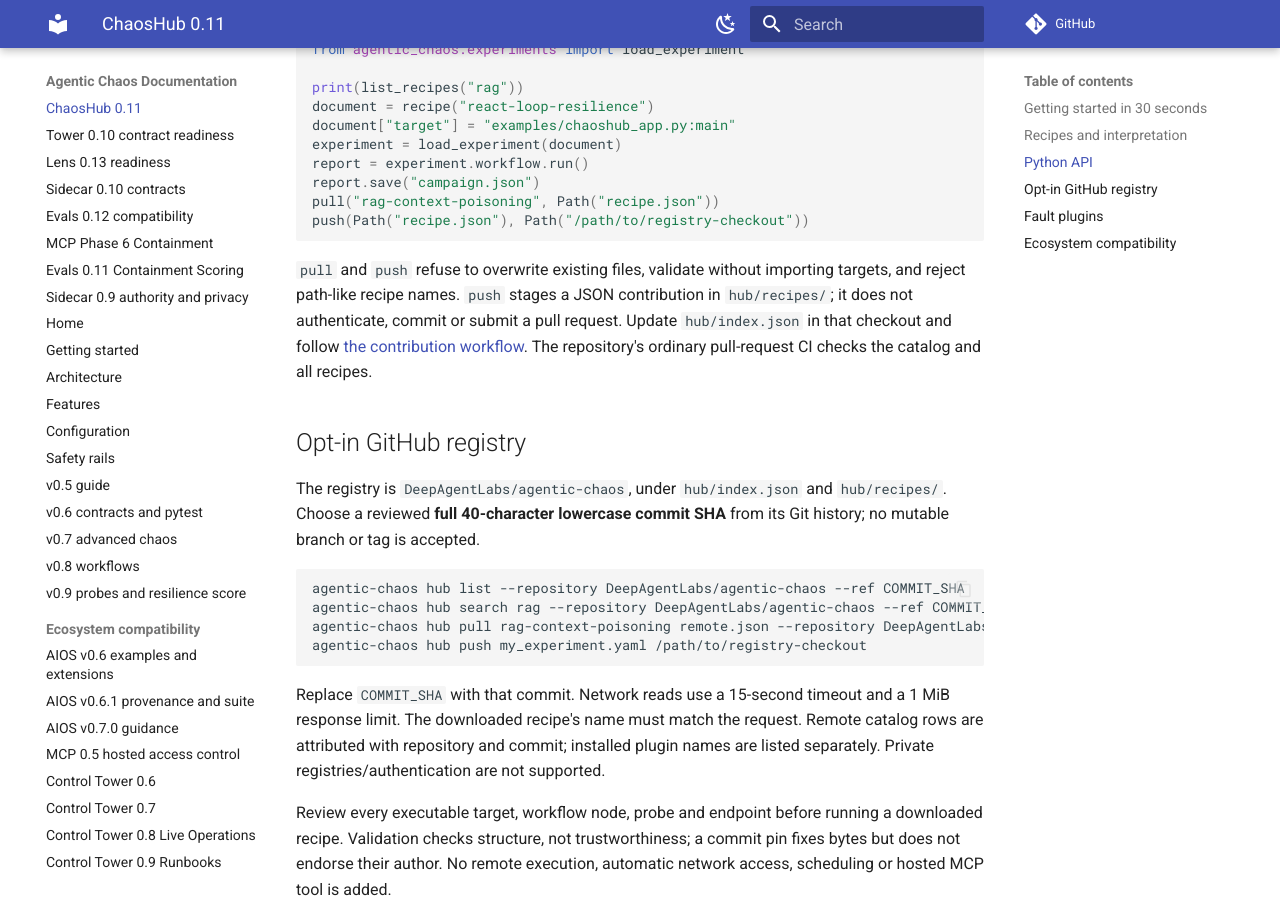
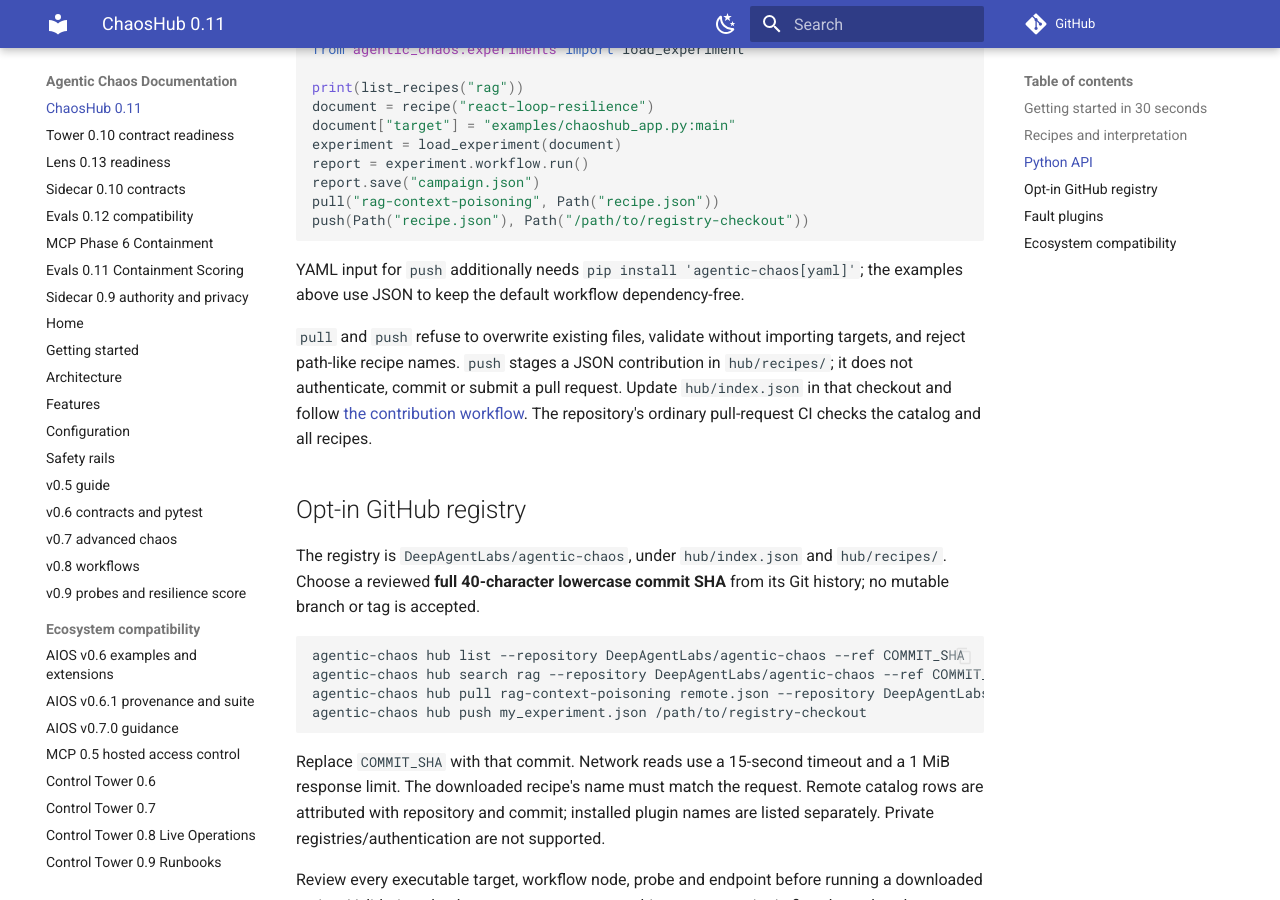
Before and after one commit to DeepAgentLabs/agentic-chaos, an MkDocs documentation site: the page built from docs/v0.11.md, in a window 1280 px wide and 900 px high, scrolled down 1819 px. Built offline with MkDocs 1.6.1 and Material for MkDocs 9.7.7, drawn with Linux system fonts in a browser that asks for light colours; comment, search, counter and statistics services are not loaded.

Commit message:
docs(hub): address Copilot by keeping contribution quickstarts YAML-optional

````diff
--- a/docs/v0.11.md
+++ b/docs/v0.11.md
@@ -68,6 +68,9 @@ pull("rag-context-poisoning", Path("recipe.json"))
 push(Path("recipe.json"), Path("/path/to/registry-checkout"))
 ```
 
+YAML input for `push` additionally needs `pip install 'agentic-chaos[yaml]'`;
+the examples above use JSON to keep the default workflow dependency-free.
+
 `pull` and `push` refuse to overwrite existing files, validate without importing
 targets, and reject path-like recipe names. `push` stages a JSON contribution in
 `hub/recipes/`; it does not authenticate, commit or submit a pull request.
@@ -85,7 +88,7 @@ from its Git history; no mutable branch or tag is accepted.
 agentic-chaos hub list --repository DeepAgentLabs/agentic-chaos --ref COMMIT_SHA
 agentic-chaos hub search rag --repository DeepAgentLabs/agentic-chaos --ref COMMIT_SHA
 agentic-chaos hub pull rag-context-poisoning remote.json --repository DeepAgentLabs/agentic-chaos --ref COMMIT_SHA
-agentic-chaos hub push my_experiment.yaml /path/to/registry-checkout
+agentic-chaos hub push my_experiment.json /path/to/registry-checkout
 ```
 
 Replace `COMMIT_SHA` with that commit. Network reads use a 15-second timeout
````
Also changed, not shown: ROADMAP.md (+1 -1 lines), hub/CONTRIBUTING.md (+1 -1 lines).
